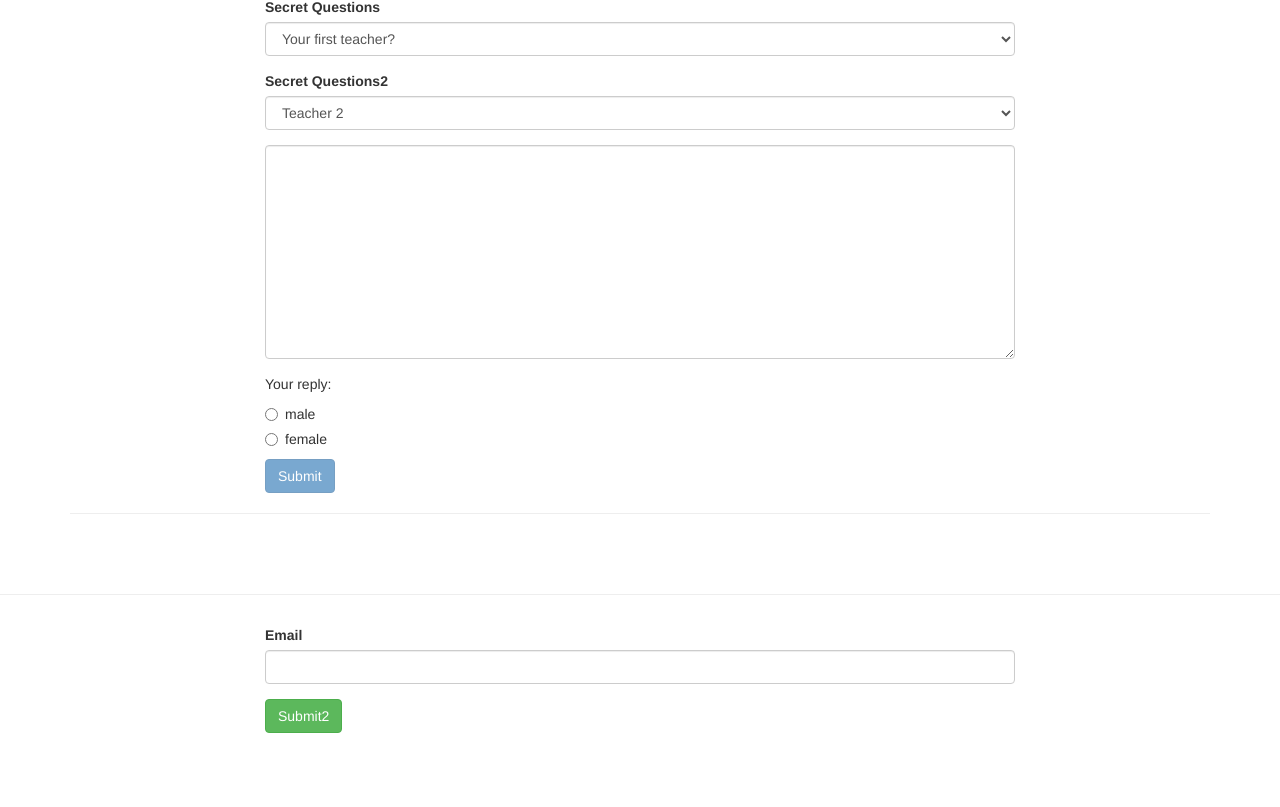
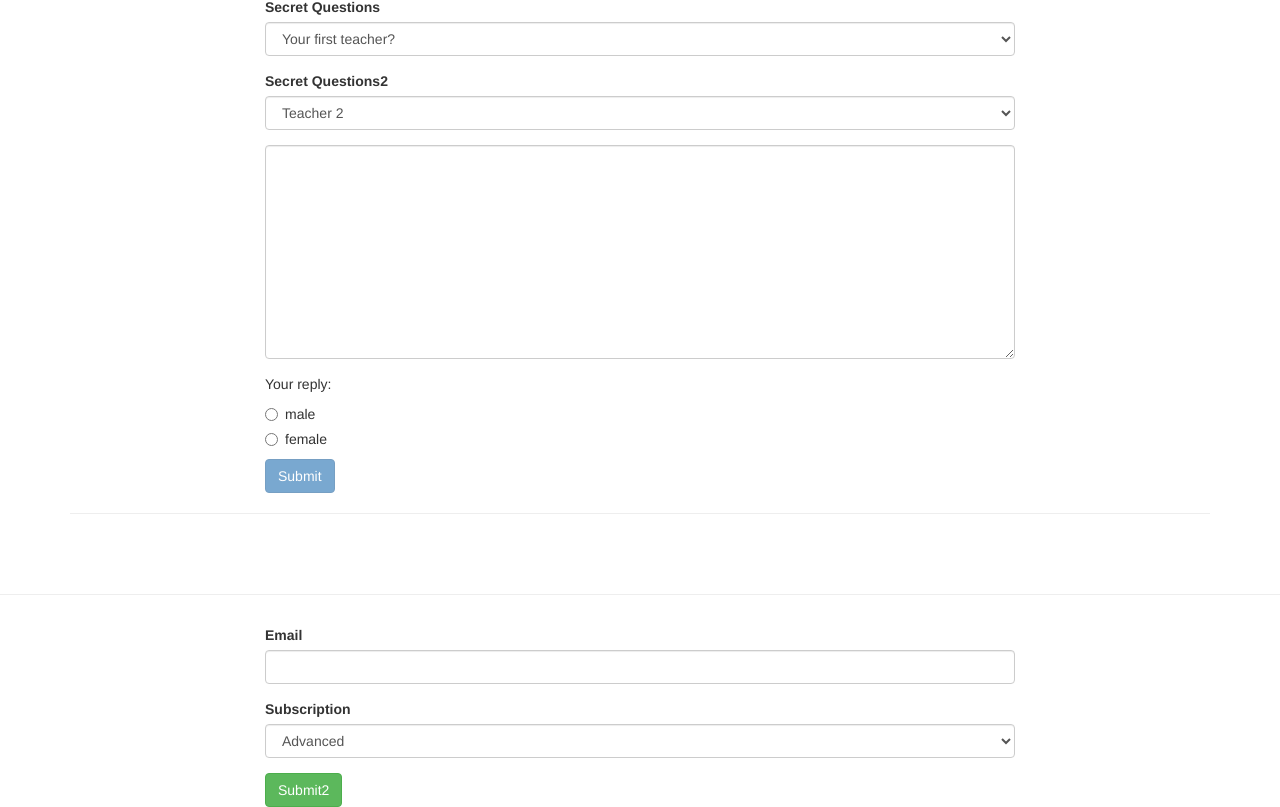
Before and after one commit to franciscovaz/forms-td-start-angular, an Angular app: page / in a window 1280 px wide. Shown: the part 215-1022 px from the top of the page. Before the commit the page ends 948 px from the top, so only its background shows below. Built offline with nearby package versions, Linux system fonts and the light colour scheme.

Commit message:
add select for subscription with default value from ts file

```diff
--- a/src/app/app.component.html
+++ b/src/app/app.component.html
@@ -68,6 +68,15 @@
         </div>
         <span class="help-block" *ngIf="!email2.valid && email2.touched">Email is required and needs to respect
           sintax</span>
+
+        <div class="form-group">
+          <label for="subscription">Subscription</label>
+          <select name="subscription" id="subscription" class="form-control" [ngModel]="defaultSubscription">
+            <option value="Basic">Basic</option>
+            <option value="Advanced">Advanced</option>
+            <option value="Pro">Pro</option>
+          </select>
+        </div>
         <button class="btn btn-success">Submit2
         </button>
       </form>
--- a/src/app/app.component.ts
+++ b/src/app/app.component.ts
@@ -11,6 +11,8 @@ export class AppComponent {
   @ViewChild('f2') submittedForm2: NgForm;
 
   defaultQuestion: string = 'teacher';
+  defaultSubscription: string = "Advanced";
+
   answer: string = '';
   genders: string[] = ['male', 'female'];
   user = {
```
